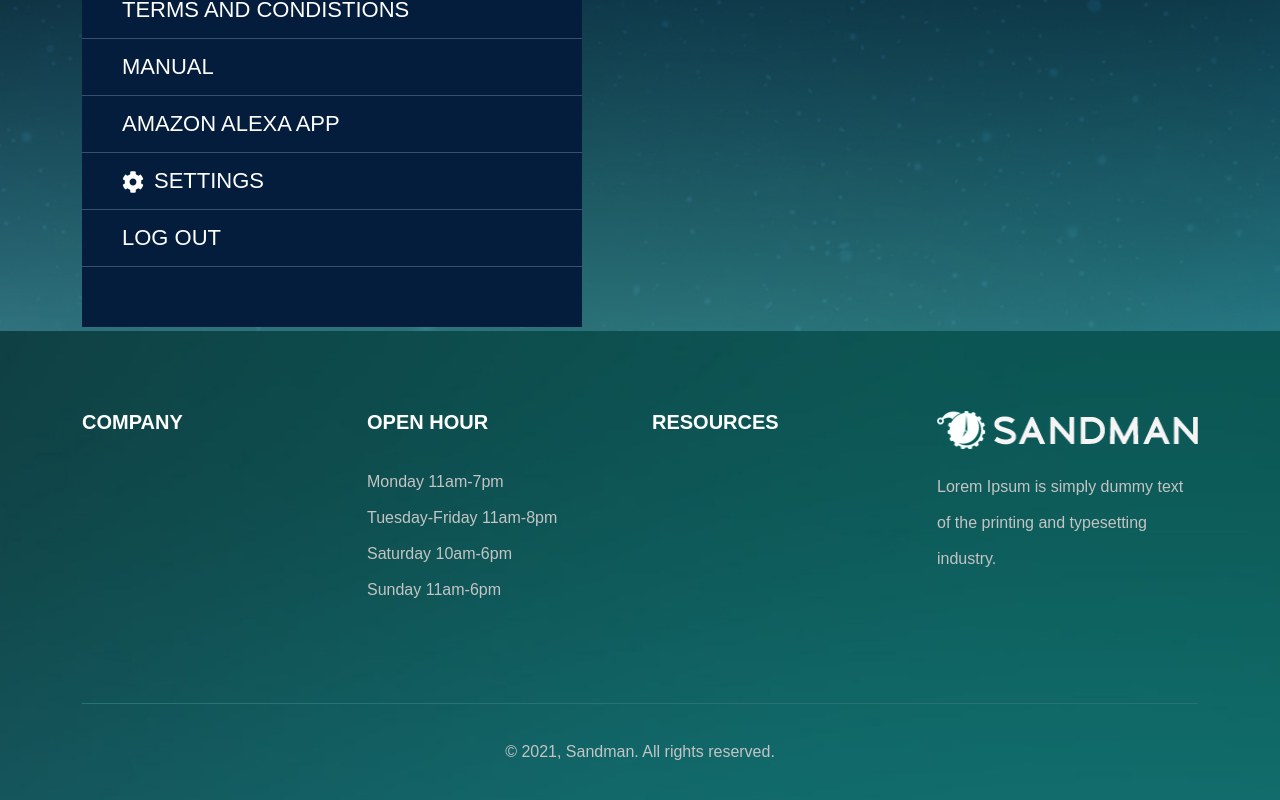
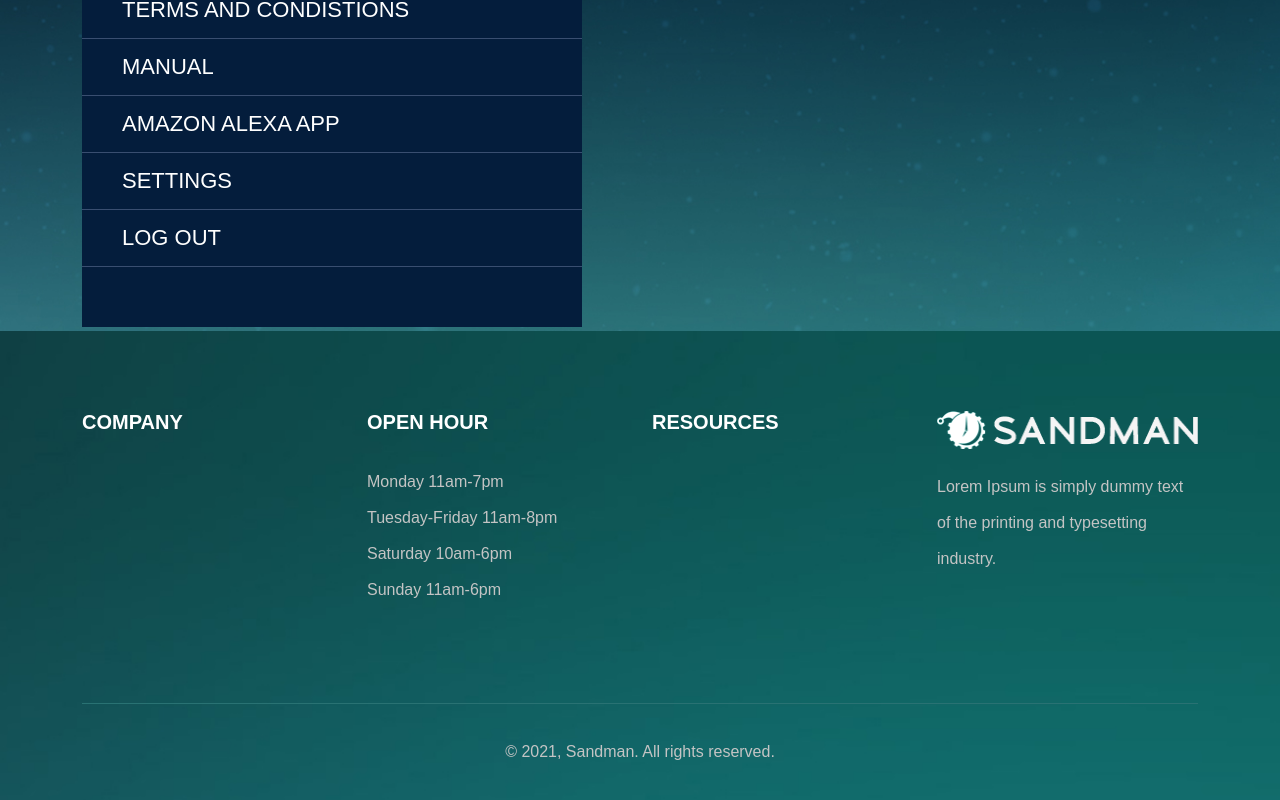
Before and after one commit to TWStorms/sandman-web-app, a React (Create React App) app: page /dashboard in a window 1280 px wide. Shown: the part 1021-1821 px from the top of the page. Built offline with nearby package versions, Linux system fonts and the light colour scheme.

Commit message:
minor ui changes

```diff
--- a/src/pages/dashboard/index.js
+++ b/src/pages/dashboard/index.js
@@ -44,7 +44,7 @@ const index = () => {
             </li>
             <li>
               <a href="/settings">
-                <FaCog style={{ marginRight: 10 }} />
+                {/* <FaCog style={{ marginRight: 10 }} /> */}
                 SETTINGS
               </a>
             </li>
--- a/src/pages/settings/wifi/index.js
+++ b/src/pages/settings/wifi/index.js
@@ -37,7 +37,7 @@ const wifi = () => {
               off to completely reset it
             </p>
             <div class="text-center mt-5">
-              <img src="assets/images/device.png" alt="" />
+              <img src="./images/device.png" alt="" />
             </div>
           </div>
         </div>
```
